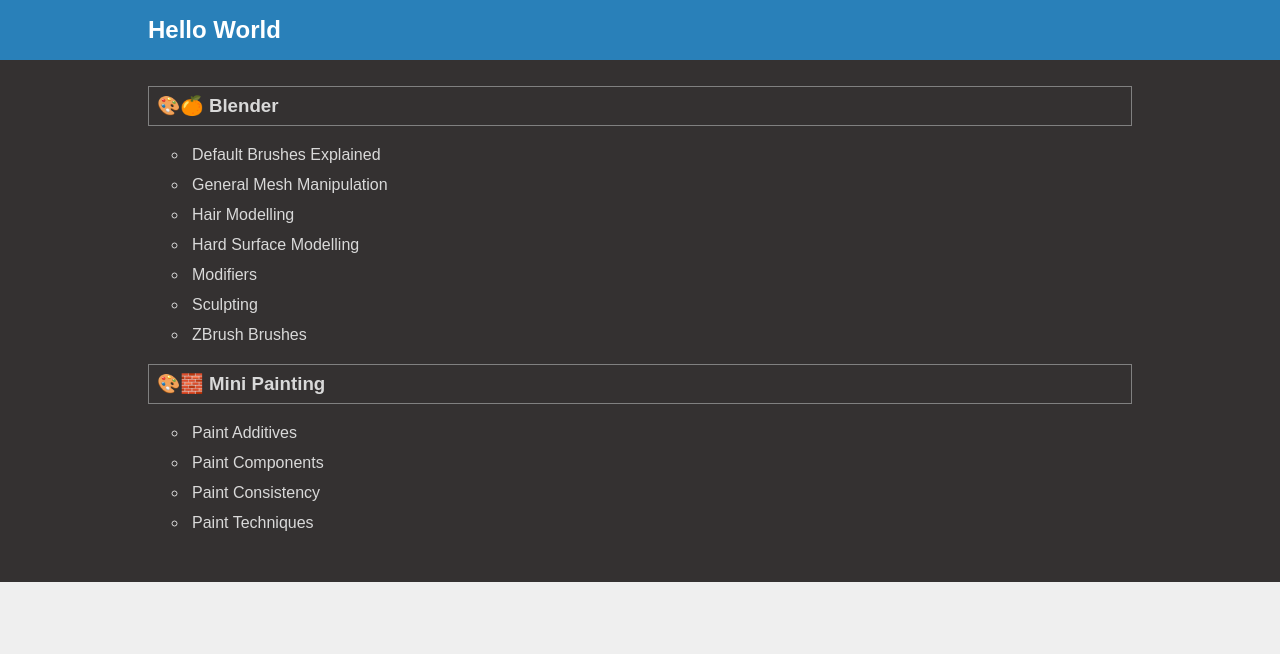
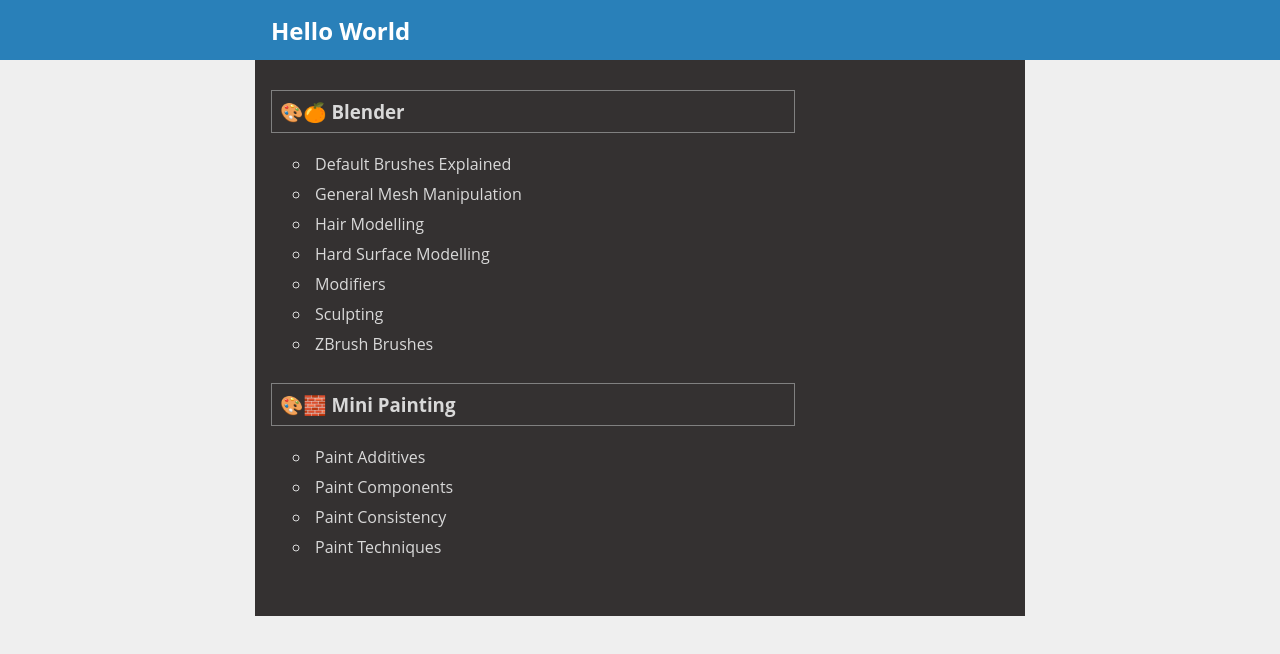
Before and after one commit to Seabagel/Eleventy-Portfolio-Main, an Eleventy site: page src/index.njk in a window 1280 px wide. Both pictures are taken after a click on the link "Hello World". Built offline with nearby package versions, Linux system fonts and the light colour scheme; Eleventy itself is replaced by a stand-in of ours; files that its build step writes are made by us from their sources.

Commit message:
Styled text based on Github Markdown
https://github.com/sindresorhus/github-markdown-css

```diff
--- a/src/css/nav.css
+++ b/src/css/nav.css
@@ -6,18 +6,22 @@
   /* --nav-background-color: #272c31; #2a2f3a, #343131 */
   --nav-background-color: #343131;
   --nav-color: #d9d9d9;
-  --nav-padding: 1.125rem 0 1.875rem;
+  --nav-padding: 1.875rem 0;
   --link-color: orange;
-  --main-padding: 3rem;
-  --section-padding: calc(1.618em * 1.5) calc(1.618em * 1.8)
+  --main-padding: 1.125rem;
+  --main-padding-top: 1.75rem;
+  --header-padding: 1rem;
+  --section-padding: calc(1.618em * 1.5) calc(1.618em * 1.4)
     calc(3.236em * 1.125);
   --main-background-color: #efefef;
+  --max-width: 770px;
 }
 
 html,
 body {
   height: 100%;
   margin: 0;
+  font-family: "Open Sans", Arial, Helvetica, sans-serif;
 }
 
 .mainContainer {
@@ -28,9 +32,9 @@
 }
 
 .maxWidthContainer {
-  max-width: 1080px;
+  max-width: var(--max-width);
   margin: 0 auto;
-  padding: 0 var(--main-padding);
+  padding: 0 var(--header-padding);
 }
 
 header {
@@ -59,7 +63,9 @@
   top: var(--header-height);
   background-color: var(--nav-background-color);
   flex: 1 1 auto;
-  width: 100%;
+  align-self: center;
+  width: var(--max-width);
+  max-width: 100%;
   padding: var(--nav-padding);
   position: fixed;
   color: var(--nav-color);
@@ -67,12 +73,18 @@
 
 nav h3 {
   border: 1px solid grey;
-  padding: .5rem;
+  padding: 0.5rem;
+  margin: initial;
+  width: 524px;
+  max-width: 100%;
 }
 
 nav li {
-  padding: .25rem;
+  padding: 0.25rem;
   list-style: circle;
+}
+nav ul {
+  margin-bottom: 1.5rem;
 }
 
 #myNavigation {
@@ -87,12 +99,13 @@
 main {
   flex: 1;
   padding: var(--main-padding);
+  padding-top: var(--main-padding-top);
   background-color: var(--main-background-color);
   margin-top: var(--header-height);
 }
 section {
   margin: 0 auto;
-  max-width: 1080px;
+  max-width: var(--max-width);
   border-radius: 5px;
   background-color: white;
   padding: var(--section-padding);
--- /dev/null
+++ b/src/css/section.css
@@ -0,0 +1,51 @@
+li {
+  margin: 4px 0;
+}
+
+h1,
+h2,
+h3 {
+  font-weight: 400;
+}
+
+h1 {
+  border-bottom: 3px dashed lightgray;
+  font-size: 2.5rem;
+  padding-bottom: 1rem;
+  text-align: center;
+  margin-top: 1rem;
+}
+
+h2 {
+  border-bottom: 1px solid lightgray;
+  padding-left: 0.32rem;
+  padding-bottom: 0.32em;
+}
+
+h3 {
+  max-width: 50%;
+  margin: 0;
+  border-left: 0.27rem solid #272c31;
+  padding: 0.32em;
+  padding-left: 0.72rem;
+}
+
+h2,
+h3 {
+  margin-top: 3rem;
+  margin-bottom: 1rem;
+  line-height: 1.24;
+}
+
+blockquote {
+  border-left: 0.4rem solid gray;
+  background-color: #dadada;
+  padding: 0.25rem 1.75rem;
+  font-style: italic;
+  border-radius: 2px;
+  margin: 2rem 1.5rem;
+}
+p:not(blockquote p) {
+  margin: 1rem;
+  margin-bottom: 1.25rem;
+}
--- a/src/css/style.css
+++ b/src/css/style.css
@@ -13,37 +13,3 @@
   background-color: black;
   color: #272c31;
 }
-
-h1,
-h2,
-h3,
-h4,
-h5,
-h6 {
-  margin: 8px 0;
-}
-
-h1 {
-  margin: 16px 0;
-}
-
-h3 {
-  margin-bottom: 12px;
-}
-
-ol {
-  margin-top: 2px;
-}
-
-ul > ol {
-  margin-bottom: 16px;
-}
-
-ol,
-ul > ol:last-child {
-  margin-bottom: 32px;
-}
-
-li {
-  margin: 4px 0;
-}
```
